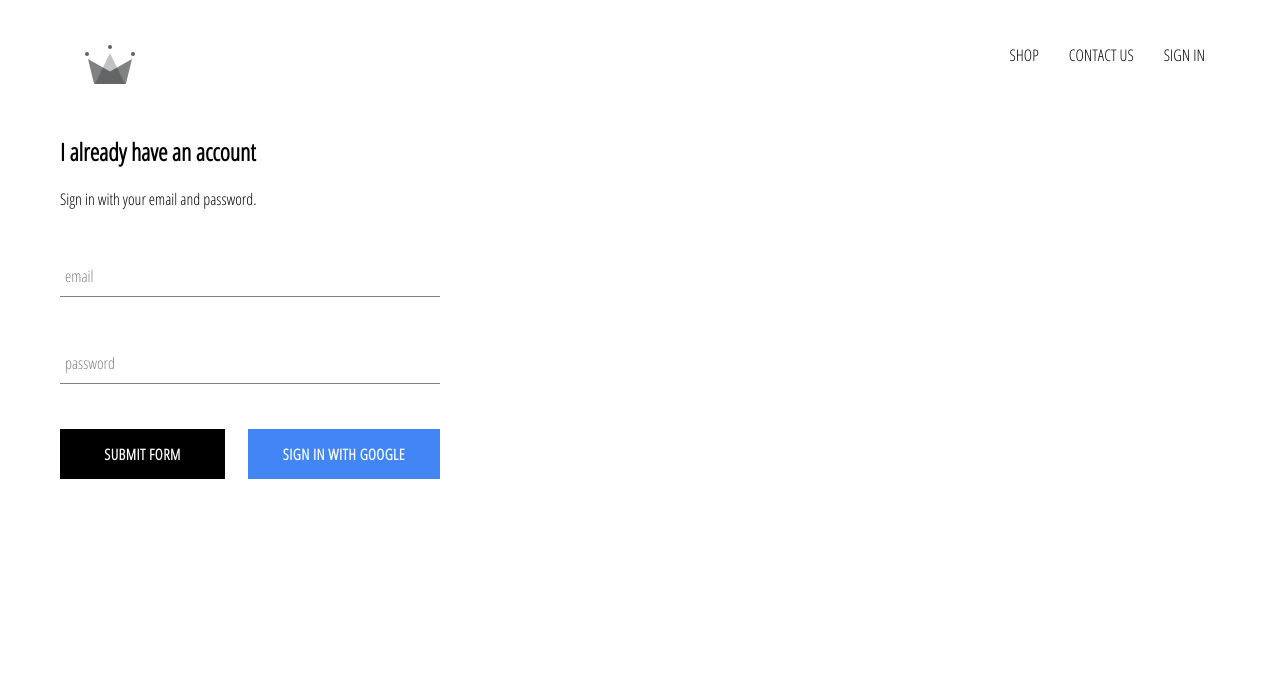
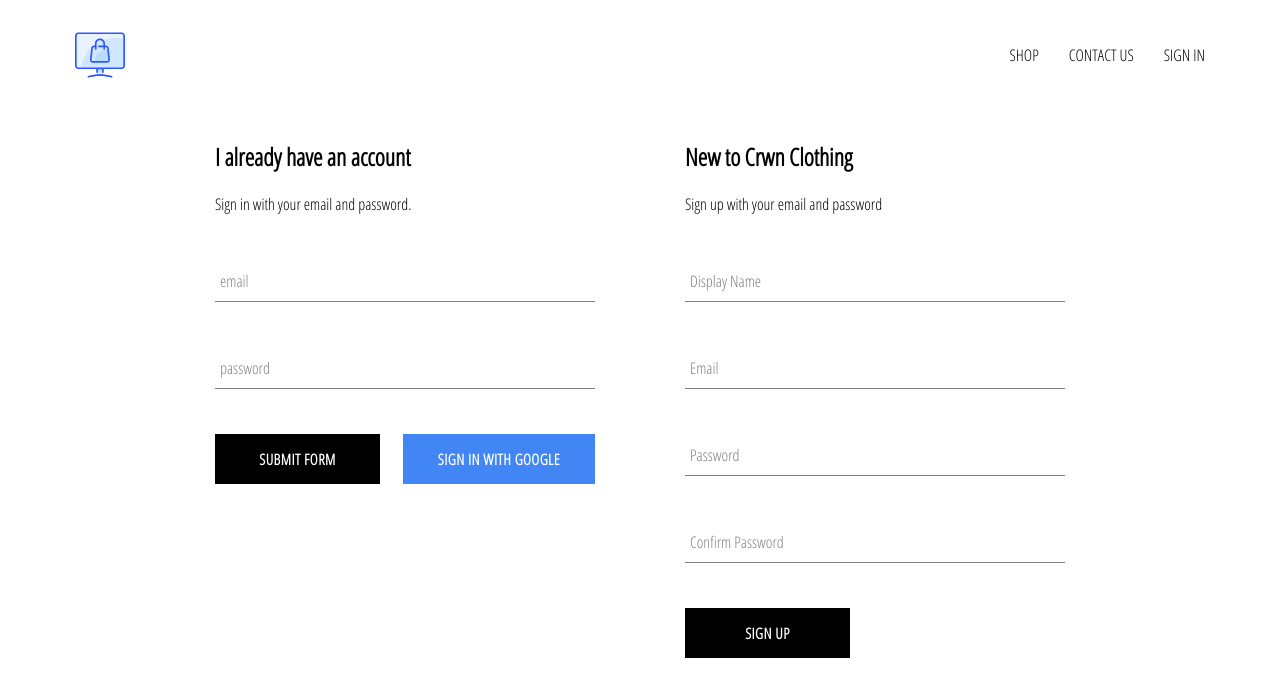
Before and after one commit to iamgiribabu/crwn-clothing, a React (Create React App) app: page /Signin in a window 1280 px wide. Shown: the top 696 px of the page. Built offline with nearby package versions, Linux system fonts and the light colour scheme; no server answers.

Commit message:
implemented firebase utils, included ability to store authenticated users into our firestore database

```diff
--- a/src/App.js
+++ b/src/App.js
@@ -5,8 +5,7 @@
 import Header from './components/header/header.component';
 import SignInAndSignUpPage from './pages/sign-in-and-sign-up/sign-in-sign-up.component';
 import {Switch, Route} from 'react-router-dom';
-import {auth} from './firebase/firebase.utils';
-
+import { auth, createUserProfileDocument } from './firebase/firebase.utils';
 
 
 class App extends React.Component{
@@ -20,10 +19,29 @@
   unsubscribeFromAuth = null ;
 
   componentDidMount(){
-    this.unsubscribeFromAuth = auth.onAuthStateChanged(user => {
-      this.setState({ currentUser : user });
+    this.unsubscribeFromAuth = auth.onAuthStateChanged(async userAuth => {
+      // this.setState({ currentUser : user });
+      if(userAuth){
+        const userRef =  await  createUserProfileDocument(userAuth) //now we will store user data in state so that we casn use in our app
+        userRef.onSnapshot(snapShot => {
+          this.setState({
+            currentUser : {
+              id:snapShot.id,
+              ...snapShot.data()
+            }
+          },
+          // ()=>{
+          //   console.log(this.state)
+          // }
+          );
+          console.log(this.state);
+        })
+      }
+      else{
+        this.setState({currentUser: userAuth})
 
-      console.log(user);
+      }
+
     });
   }
 
@@ -39,6 +57,7 @@
           <Route exact path='/' component={HomePage}/>
           <Route exact path='/shop' component={ShopPage}/>
           <Route exact path='/Signin' component={SignInAndSignUpPage}/>
+
         </Switch>
 
       </div>
--- a/src/components/header/header.component.jsx
+++ b/src/components/header/header.component.jsx
@@ -1,6 +1,6 @@
 import React from 'react';
 import {Link} from 'react-router-dom';
-import {ReactComponent as Logo } from '../../assets/crown.svg';
+import {ReactComponent as Logo } from '../../assets/logo.svg';
 
 import './header.styles.scss';
 import { auth } from '../../firebase/firebase.utils';
--- a/src/components/header/header.styles.scss
+++ b/src/components/header/header.styles.scss
@@ -4,11 +4,21 @@
   display: flex;
   justify-content: space-between;
   margin-bottom: 25px;
+  // border: 2px solid red;
+  // border-radius: 12px;
 
   .logo-container {
     height: 100%;
     width: 70px;
-      padding: 25px;
+    padding: 10px 15px;
+
+    margin-top: -25px;
+
+    .logo {
+      height : 100px;
+      width: 50px;
+
+    }
   }
 
   .options {
--- a/src/components/sign-in/sign-in.component.jsx
+++ b/src/components/sign-in/sign-in.component.jsx
@@ -49,7 +49,7 @@
                         <CustomButton type='submit' >submit form</CustomButton>
                         <CustomButton onClick={signInWithGoogle} isGoogleSignIn >
 
-                            Sign in with Google {' '}
+                            Sign in with Google
                         </CustomButton>
                     </div>
 
--- /dev/null
+++ b/src/components/sign-up/sign-up.component.jsx
@@ -0,0 +1,96 @@
+import React from 'react';
+import FormInput from '../form-input/form-input.component';
+import CustomButton from '../custom-button/custom-button.component';
+import { auth, createUserProfileDocument } from '../../firebase/firebase.utils';
+import './sign-up.styles.scss';
+
+class SignUp extends React.Component{
+    constructor(){
+        super();
+        this.state = {
+            displayName : '',
+            email : '',
+            password : '',
+            confirmPassword : ''
+        }
+    }
+
+    handleSubmit = async event => {
+        event.preventDefault();
+        const { displayName, email, password, confirmPassword } = this.state;
+        if(password !== confirmPassword){
+            alert("password don't match");
+            return;
+        }
+
+        try {
+            const {user} = await auth.createUserWithEmailAndPassword(email, password);
+            await createUserProfileDocument(user, {displayName});
+
+            // now clear the form
+            this.setState({
+                displayName : '',
+                email : '',
+                password : '',
+                confirmPassword : ''
+            })
+        }catch(error){
+            console.log(error);
+        }
+    }
+
+    handleChange = event =>{
+        const {name, value} = event.target;
+
+        this.setState({[name] : value});
+
+    }
+
+    render(){
+        const { displayName, email, password, confirmPassword } = this.state;
+
+        return (
+            <div className='sign-up'>
+                <h2>New to Crwn Clothing</h2>
+                <span>Sign up with your email and password</span>
+                <form className='sign-up-form' onSubmit={this.handleSubmit}>
+                    <FormInput
+                        type = 'text'
+                        name = 'displayName'
+                        value = {displayName}
+                        onChange = {this.handleChange}
+                        label = 'Display Name'
+                        required
+                    />
+                    <FormInput
+                        type = 'email'
+                        name = 'email'
+                        value = {email}
+                        onChange = {this.handleChange}
+                        label = 'Email'
+                        required
+                    />
+                    <FormInput
+                        type = 'password'
+                        name = 'password'
+                        value = {password}
+                        onChange = {this.handleChange}
+                        label = 'Password'
+                        required
+                    />
+                    <FormInput
+                        type = 'password'
+                        name = 'confirmPassword'
+                        value = {confirmPassword}
+                        onChange = {this.handleChange}
+                        label = 'Confirm Password'
+                        required
+                    />
+                    <CustomButton type='submit'>SIGN UP</CustomButton>
+                </form>
+            </div>
+        )
+    }
+}
+
+export default SignUp;
--- /dev/null
+++ b/src/components/sign-up/sign-up.styles.scss
@@ -0,0 +1,9 @@
+.sign-up {
+    display: flex;
+    flex-direction: column;
+    width: 380px;
+
+    .title{
+        margin:10px 0;
+    }
+}
--- a/src/firebase/firebase.utils.js
+++ b/src/firebase/firebase.utils.js
@@ -12,6 +12,35 @@
   appId: "1:764066635280:web:282fef457a5c9399d97495"
 };
 
+export const createUserProfileDocument = async (userAuth, additionalData)=>{
+  if(!userAuth) return;
+
+  const userRef = firestore.doc(`users/${userAuth.uid}`); // getting the user
+  const snapShot = await userRef.get(); //getting snapshot
+  if(!snapShot.exists){
+    const { displayName, email } = userAuth;
+    const createdAt = new Date();
+
+    try{
+      await userRef.set({   //creating data
+        displayName,
+        email,
+        createdAt,
+        ...additionalData
+
+      })
+    }catch(error){
+      console.log('error creating user', error.message);
+    }
+  }
+
+
+  return userRef;
+  // console.log(snapShot)
+  // console.log(firestore.doc('users/128fdashadu'));
+}
+
+
 firebase.initializeApp(config);
 
 export const auth = firebase.auth();
--- a/src/pages/sign-in-and-sign-up/sign-in-sign-up.component.jsx
+++ b/src/pages/sign-in-and-sign-up/sign-in-sign-up.component.jsx
@@ -2,11 +2,14 @@
 import './sign-in-sign-up.styles.scss';
 
 import SignIn from '../../components/sign-in/sign-in.component';
+import SignUp from '../../components/sign-up/sign-up.component';
+
 
 const SignInAndSignUpPage = ()=>(
 
     <div className='sign-in-and-sign-up'>
         <SignIn/>
+        <SignUp/>
     </div>
 
 
--- a/src/pages/sign-in-and-sign-up/sign-in-sign-up.styles.scss
+++ b/src/pages/sign-in-and-sign-up/sign-in-sign-up.styles.scss
@@ -0,0 +1,6 @@
+.sign-in-and-sign-up{
+    width : 850px;
+    display: flex;
+    justify-content: space-between;
+    margin : 30px auto;
+}
```
Also changed, not shown: src/assets/logo.svg (added). Lines whose indentation alone changed are shown as unchanged.
